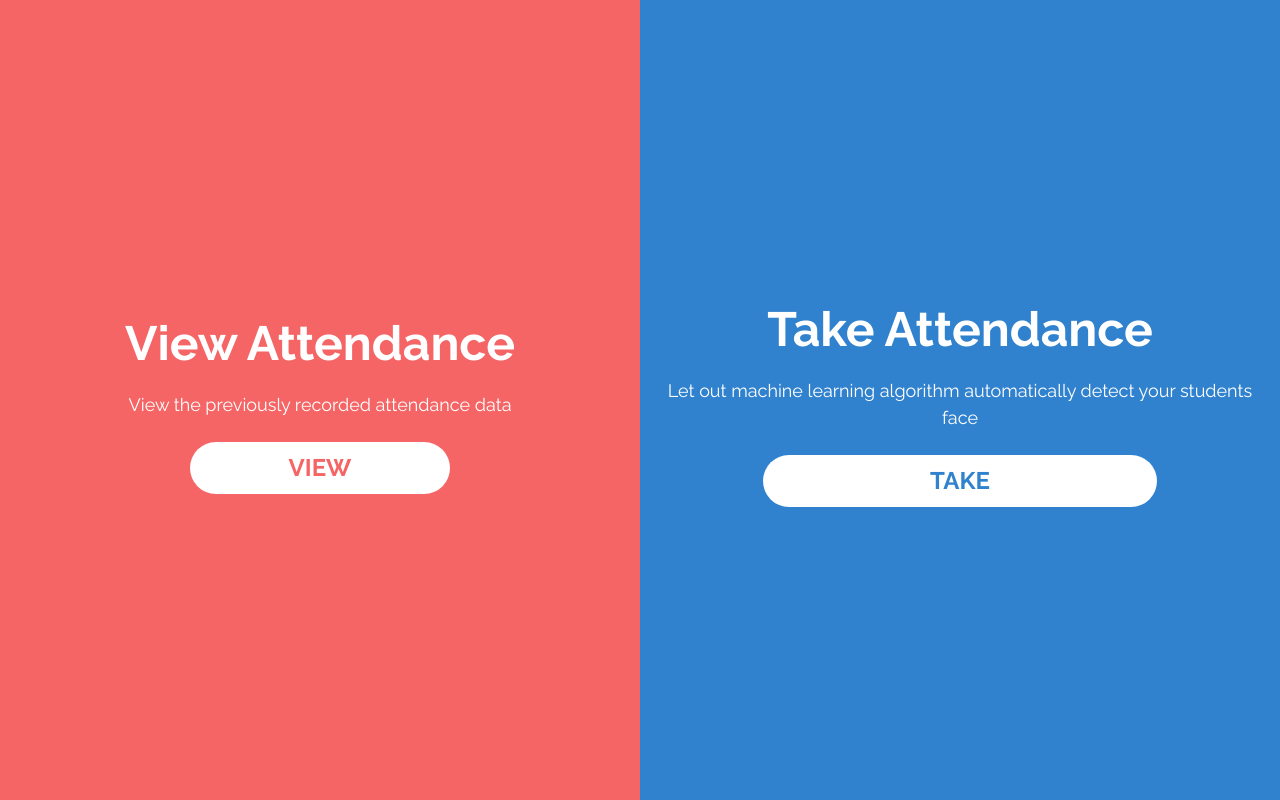
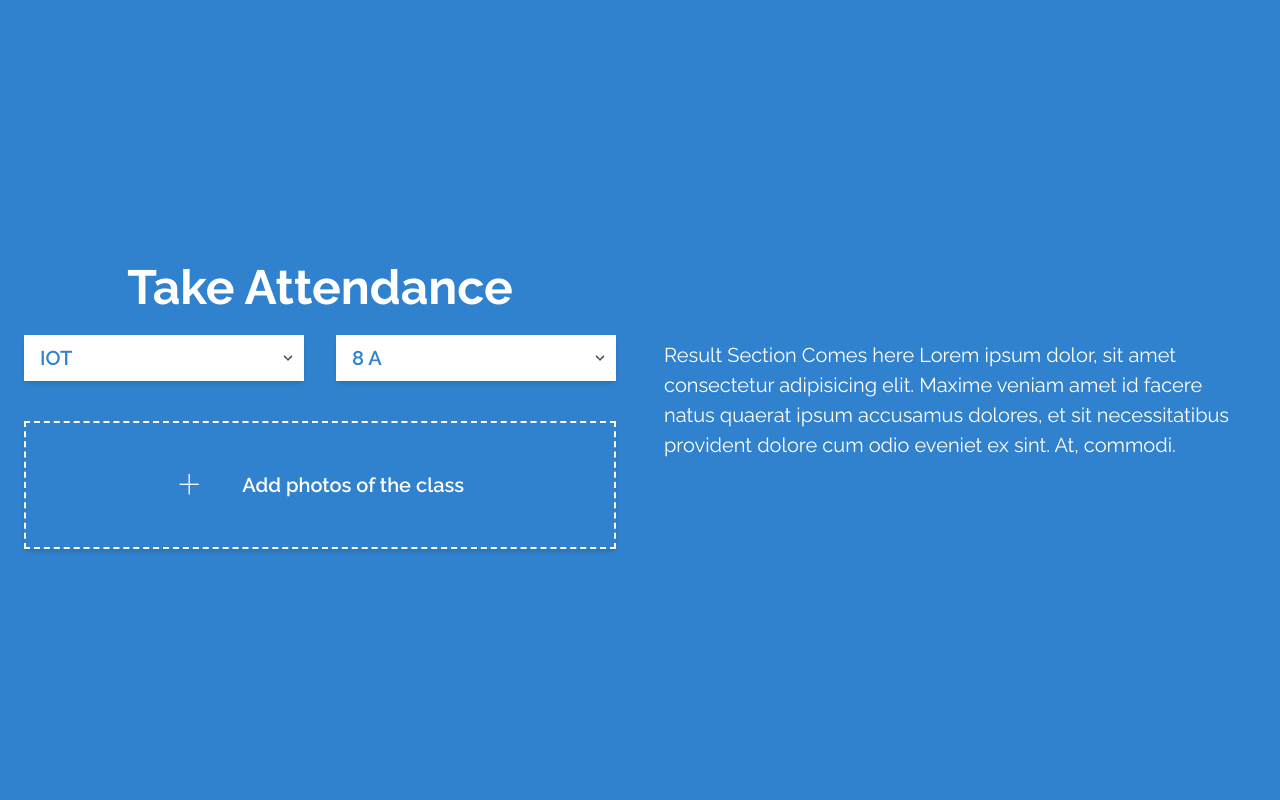
Before and after one commit to bahetyshyam/web-app-automated-attendance-system, a React (Create React App) app: page /attendance in a window 1280 px wide. Built offline with nearby package versions, Linux system fonts and the light colour scheme; no server answers.

Commit message:
fixed react router passing prop issue

```diff
--- a/src/App.js
+++ b/src/App.js
@@ -31,15 +31,9 @@ const App = () => {
   return (
     <Fragment>
       <Switch>
-        <Route path="/">
-          <Home students={students} />
-        </Route>
-        <Route path="/attendance">
-          <Attendance students={students} />
-        </Route>
-        <Route path="/view">
-          <View students={students} />
-        </Route>
+        <Route path="/" exact render={(students) => <Home students={students}/>} />
+        <Route path="/attendance" exact render={(students) => <Attendance students={students}/>} />
+        <Route path="/view" exact render={(students) => <View students={students}/>} />
       </Switch>
     </Fragment>
   )
```
